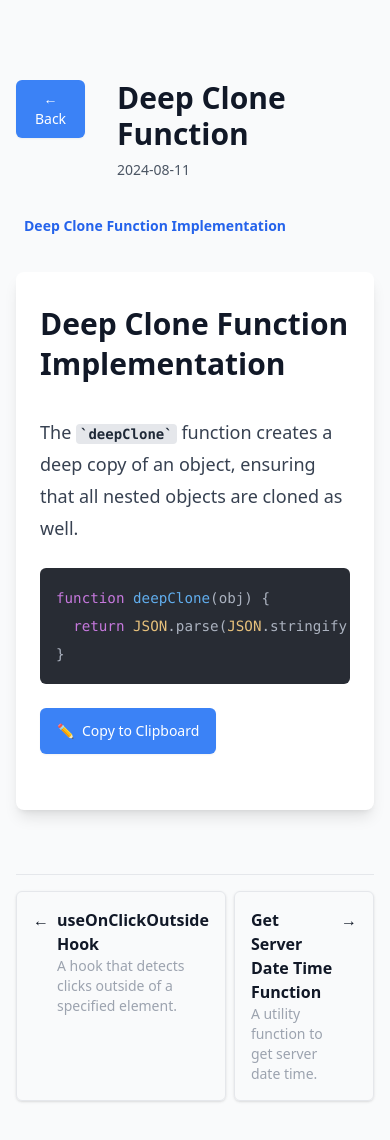
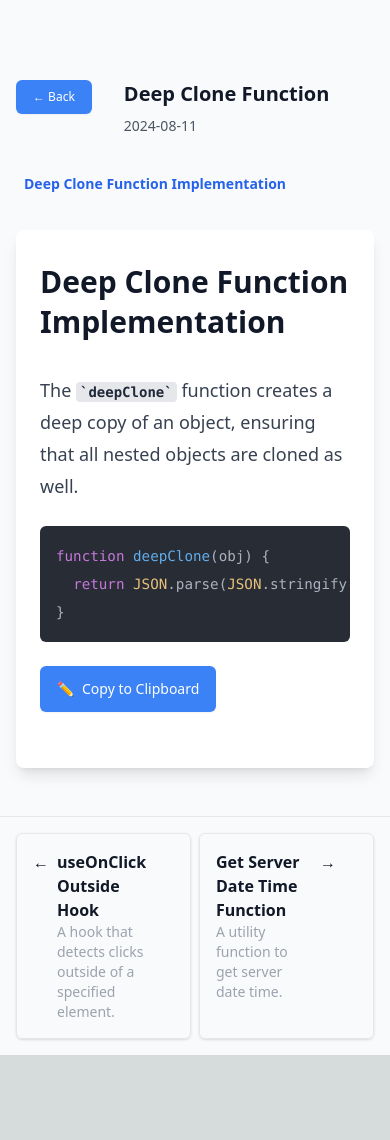
Before and after one commit to raka-yuda/helperz, a Next.js app: page /util-helpers/deepClone in a window 390 px wide. Shown: the top 1140 px of the page. After the commit the page ends 1055 px from the top, so only its background shows below. Built offline with nearby package versions, Linux system fonts and the light colour scheme.

Commit message:
feat: update ui content page

```diff
--- a/src/pages/[type]/[item].js
+++ b/src/pages/[type]/[item].js
@@ -62,23 +62,23 @@ export default function CheatsheetPage({ source, frontMatter, headings, contentR
         <title>{title}</title>
         <meta name="description" content={frontMatter.description || 'Cheatsheet details'} />
       </Head>
-      <div className="bg-gray-50 min-h-screen">
-        <div className="container max-w-6xl mx-auto px-4 sm:px-6 lg:px-8 py-12">
+      <div className="flex flex-col bg-gray-50 min-h-screen">
+        <div className="flex-grow container max-w-6xl mx-auto px-4 sm:px-6 lg:px-8 py-12">
           <header className="flex py-8 gap-8">
             <div className="lg:w-1/4">
               <button
                 onClick={handleBack}
-                className="mb-6 inline-flex items-center px-4 py-2 border border-transparent text-sm font-medium rounded-md shadow-sm text-white bg-blue-500 hover:bg-blue-600 focus:outline-none focus:ring-2 focus:ring-offset-2 focus:ring-indigo-500"
+                className="mb-6 inline-flex items-center px-4 py-2 border border-transparent md:text-sm text-xs font-medium rounded-md shadow-sm text-white bg-blue-500 hover:bg-blue-600 focus:outline-none focus:ring-2 focus:ring-offset-2 focus:ring-indigo-500"
               >
                 ←  Back
               </button>
             </div>
             <div className="lg:w-3/4 flex flex-col">
-              <h1 className="text-3xl font-bold text-gray-900">{frontMatter.title}</h1>
+              <h1 className="md:text-3xl text-xl font-bold text-gray-900">{frontMatter.title}</h1>
               <p className="mt-2 text-sm text-gray-600">{frontMatter.date}</p>
             </div>
           </header>
-          <div className="flex flex-col lg:flex-row gap-8 pb-16">
+          <div className="flex flex-col lg:flex-row gap-8 ">
             <aside className="flex flex-col lg:w-1/4 lg:sticky lg:top-8 lg:self-start">
               <TableOfContents headings={headings} />
             </aside>
@@ -90,17 +90,17 @@ export default function CheatsheetPage({ source, frontMatter, headings, contentR
               </article>
             </main>
           </div>
-          {
-            contentRecommendation && (
-              <footer className='border-t-[1px] border-gray-200 flex flex-row gap-2 pt-4'>
+        </div>
+        {contentRecommendation && (
+          <footer className='container max-w-6xl mx-auto px-4 sm:px-6 lg:px-8 py-4 border-t-[1px] border-gray-200 grid grid-flow-row grid-cols-2 gap-2'>
             {contentRecommendation && contentRecommendation?.pre && (
               <Link
                 href={`/${contentRecommendation.pre.params.type}/${contentRecommendation.pre.params.item}`}
                 className='rounded-md border-[1px] p-4 w-full cursor-pointer shadow hover:shadow-none'
               >
                 <div className='flex flex-row gap-2'>
-                      <h3 className="font-bold text-gray-900 gap-2">← </h3>
-                      <div className='flex flex-col w-full'>
+                  <h3 className="font-bold text-gray-900">← </h3>
+                  <div className='flex flex-col w-full break-words max-w-24 md:max-w-full'>
                     <h3 className="font-bold text-gray-900">{contentRecommendation.pre.params.title}</h3>
                     <p className='text-sm text-gray-400'>{contentRecommendation.pre.params.description}</p>
                   </div>
@@ -112,18 +112,16 @@ export default function CheatsheetPage({ source, frontMatter, headings, contentR
                 className='rounded-md border-[1px] p-4 w-full cursor-pointer shadow hover:shadow-none'
               >
                 <div className='flex flex-row gap-2'>
-                      <div className='flex flex-col w-full'>
+                  <div className='flex flex-col w-full break-words max-w-24 md:max-w-full'>
                     <h3 className="font-bold text-gray-900">{contentRecommendation.next.params.title}</h3>
                     <p className='text-sm text-gray-400'>{contentRecommendation.next.params.description}</p>
                   </div>
-                      <h3 className="font-bold text-gray-900 gap-2">→</h3>
+                  <h3 className="font-bold text-gray-900">→</h3>
                 </div>
               </Link>
             )}
           </footer>
-            )
-          }
-        </div>
+        )}
       </div>
     </>
   );
```
Lines whose indentation alone changed are shown as unchanged.
